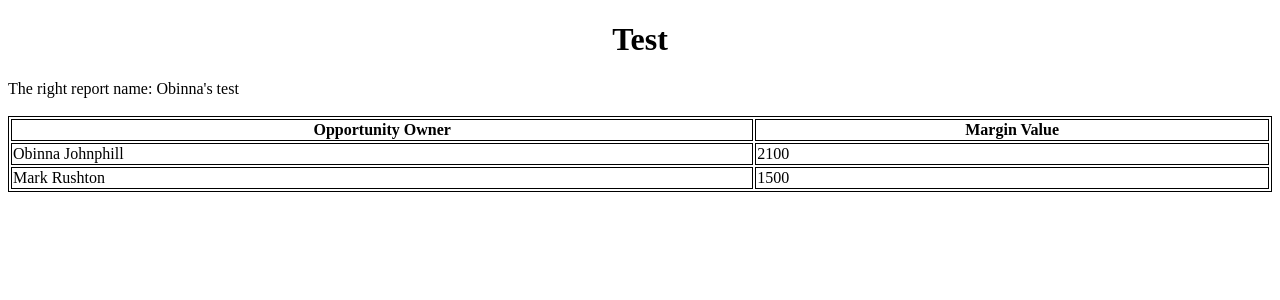
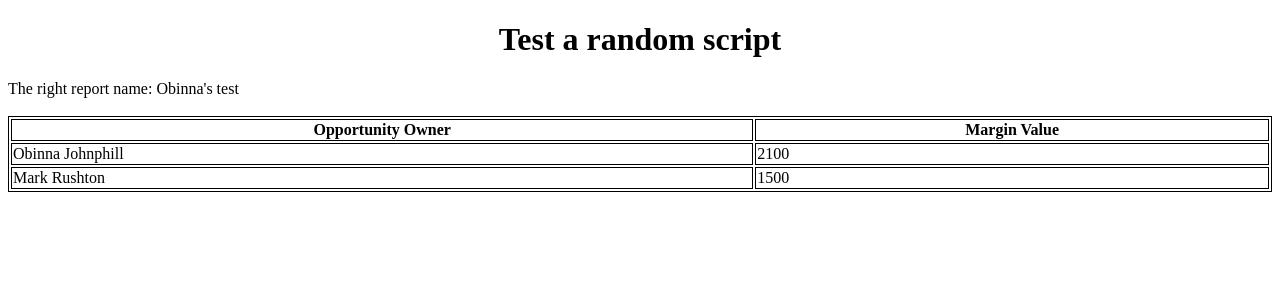
Before and after one commit to obinnajohnphill/CodeLibrary, a PHP site: page / in a window 1280 px wide. Shown: the top 300 px of the page. Run offline with PHP 8.4, Linux system fonts and the light colour scheme.

Commit message:
latest code change commit

```diff
--- a/index.php
+++ b/index.php
@@ -11,7 +11,7 @@ table, th, td {
 
 <body>
 
-<div align="center"><h1>Test</h1></div>
+<div align="center"><h1>Test a random script</h1></div>
 <?php
 
 require_once('class.php');
```
